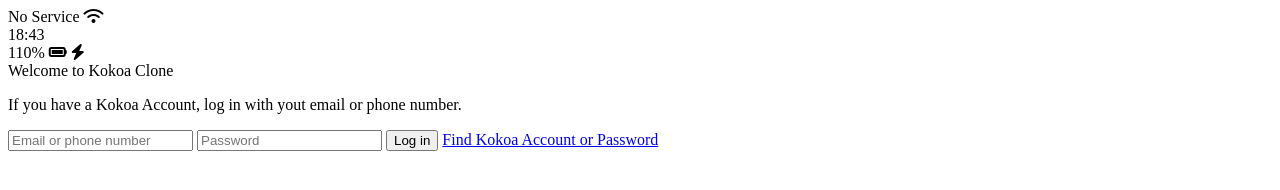
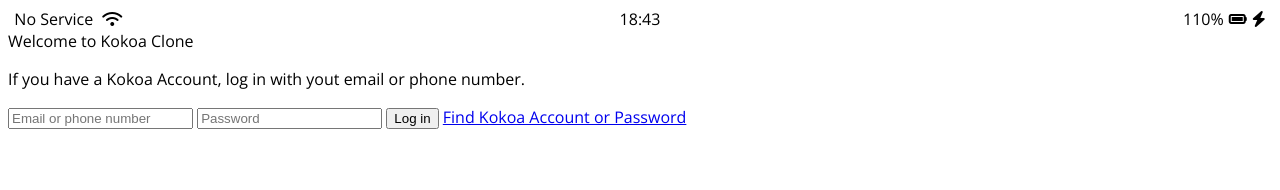
Before and after one commit to JCL-01/kokoa-clone-2023, a plain HTML site: page index.html in a window 1280 px wide. Drawn offline with nearby package versions, Linux system fonts and the light colour scheme.

Commit message:
added status-bar css

```diff
--- /dev/null
+++ b/css/styles.css
@@ -0,0 +1,26 @@
+@import url('https://fonts.googleapis.com/css2?family=Open+Sans:wght@400;600&display=swap');
+body {
+    font-family: 'Open Sans', sans-serif;`
+}
+.status-bar {
+    display: flex;
+    justify-content: center;
+}
+.status-bar__column {
+    width: 33%;
+}
+.status-bar__column:first-child span {
+    margin-right: 5px;
+}
+.status-bar__column:nth-child(2) {
+    display: flex;
+    justify-content: center;
+}
+.status-bar__column:last-child {
+    display: flex;
+    justify-content: flex-end;
+    align-items: center;
+}
+.status-bar__column .fa-battery-full {
+    margin: 0px 5px;
+}
--- a/index.html
+++ b/index.html
@@ -5,9 +5,10 @@
     <meta http-equiv="X-UA-Compatible" content="IE=edge" />
     <meta name="viewport" content="width=device-width, initial-scale=1.0" />
     <title>Welcome to Kokoa Clone</title>
+    <link rel="stylesheet" href="css/styles.css" />
   </head>
   <body>
-    <div id="status-bar">
+    <div class="status-bar">
       <div class="status-bar__column">
         <span>No Service</span>
         <i class="fa-solid fa-wifi"></i>
@@ -33,7 +34,6 @@
       <input type="submit" value="Log in" />
       <a href="#">Find Kokoa Account or Password</a>
     </form>
-
     <script
       src="https://kit.fontawesome.com/ddbf7b4b73.js"
       crossorigin="anonymous"
```
Also changed, not shown: 1 other file.
